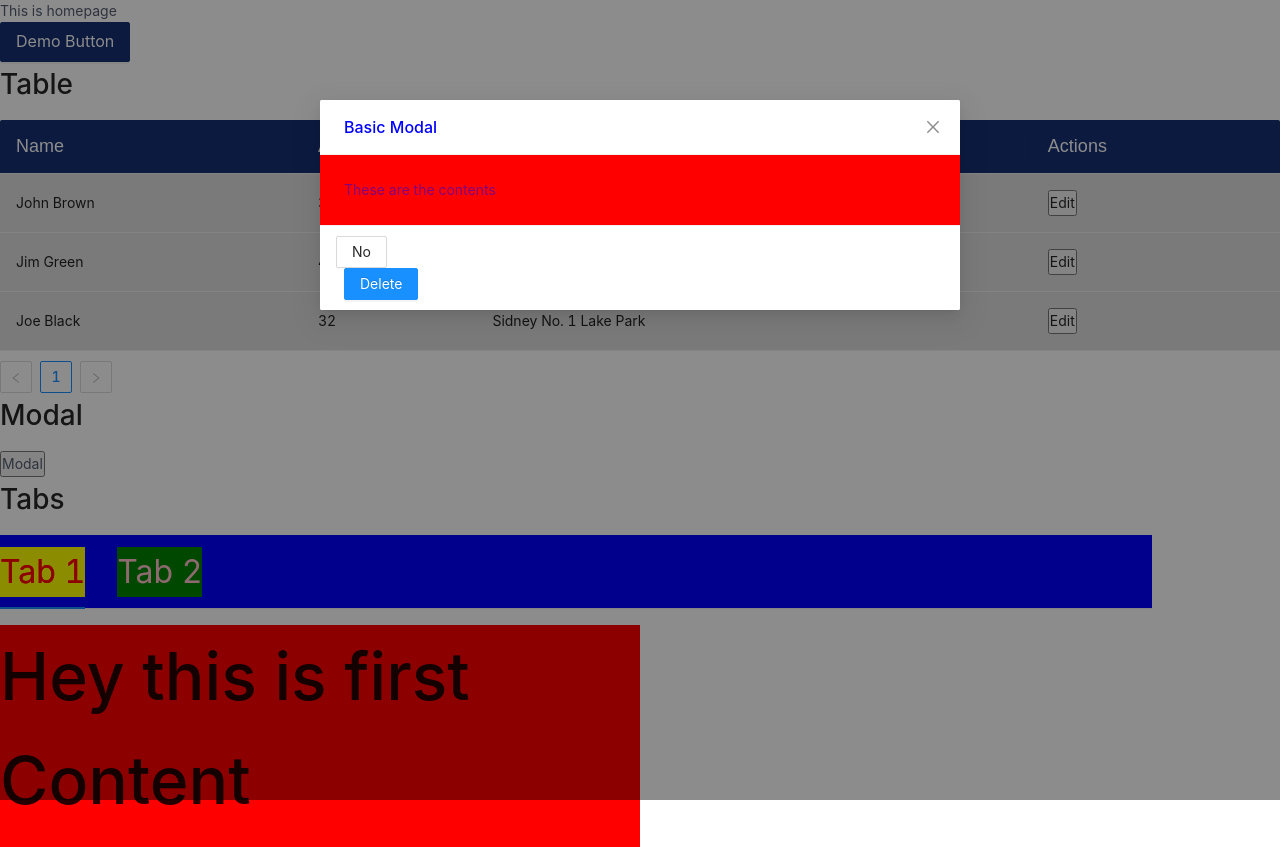
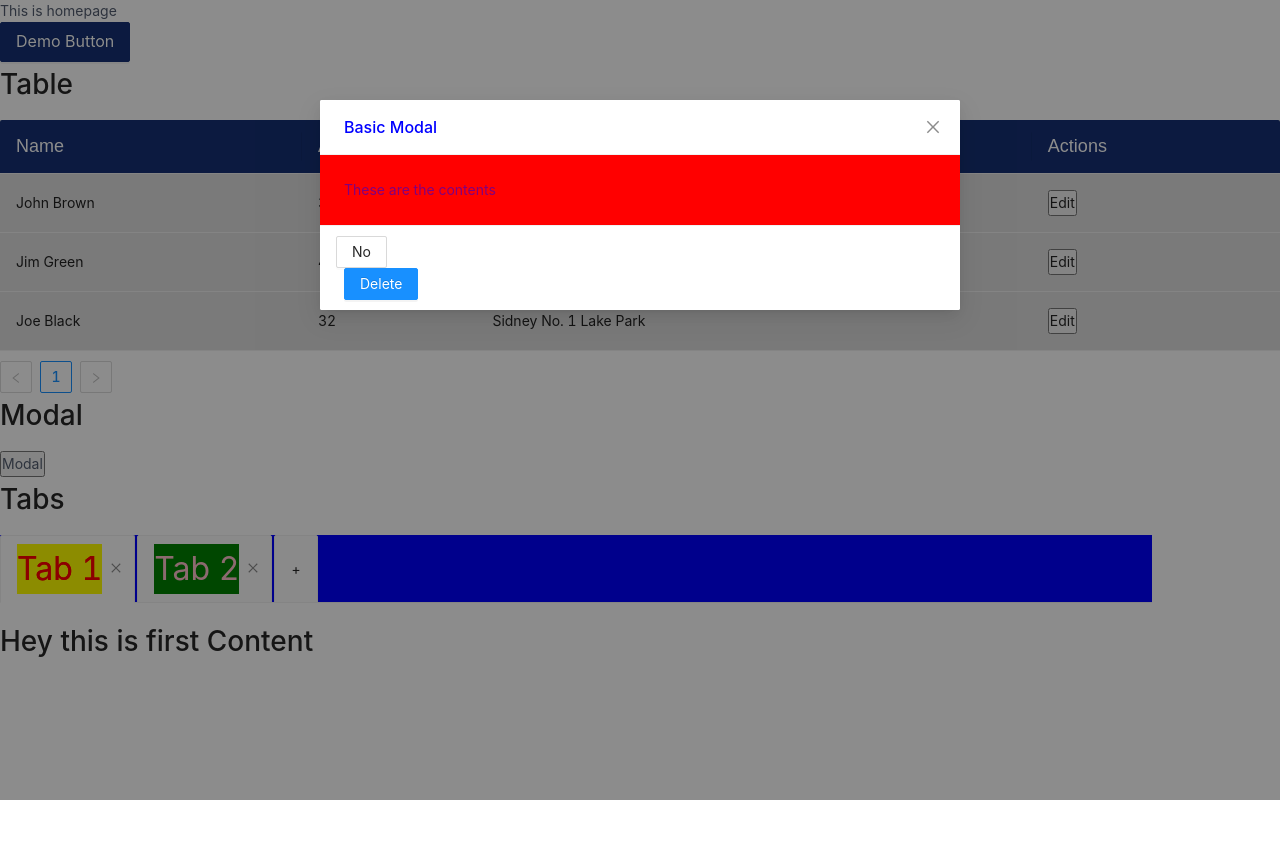
Before and after one commit to w3ngithub/wenhub, a Next.js app: page / in a window 1280 px wide. After the commit the page ends 800 px from the top, so only its background shows below. Built offline with nearby package versions, Linux system fonts and the light colour scheme.

Commit message:
dynamic tab add and remove finished design to be changed in add panel

```diff
--- /dev/null
+++ b/app/components/elements/Tabs/AddPane.js
@@ -0,0 +1,30 @@
+import React from 'react'
+import { Row, Col, Input, Button } from 'antd'
+
+const getUniqueId = (data) => data.reduce((a, c) => +a.id > +c.id ? +a.id + 1 : +c.id + 1, 1)
+const initialData = { tab: "", content: "" }
+
+const AddPane = ({ onSubmit, panes }) => {
+
+    const [data, setData] = React.useState(initialData)
+    const handleData = (e) => setData(th => ({ ...th, [e.target.name]: e.target.value }))
+
+    return (
+        <Row>
+            <Col span={12} offset={6}>
+                <form onSubmit={(e) => {
+                    e.preventDefault()
+                    onSubmit({ id: getUniqueId(panes) + "", ...data });
+                    setData(initialData)
+                }}>
+                    <Input type="text" name="tab" placeholder="Add Header" onChange={handleData} value={data.tab} />
+                    <Input type="text" name="content" placeholder="Add Content" onChange={handleData} value={data.content} />
+                    <Button type="primary" htmlType="submit">Submit</Button>
+                </form>
+            </Col>
+
+        </Row>
+    )
+}
+
+export default AddPane
--- a/app/components/elements/Tabs/index.js
+++ b/app/components/elements/Tabs/index.js
@@ -1,34 +1,71 @@
-import React from 'react'
+import React, { useRef, useState, useEffect } from 'react'
 import PropTypes from 'prop-types';
 import { Tabs } from 'antd'
+import useOutsideClick from 'hooks/outsideClickHook';
+import AddPane from './AddPane';
 
 const { TabPane } = Tabs
 
 const renderTabBar = (props, DefaultTabBar) => <DefaultTabBar {...props} />;
 
-const Tab = ({ type, tabs, onChange, tabBarStyle }) => {
+const Tab = ({ type, tabs, tabBarStyle, style }) => {
+
+    const ref = useRef()
+    const [activeKey, setActiveKey] = useState("1")
+    const [panes, setPanes] = useState([...tabs])
+
+    useEffect(() => panes.length === 0 && setActiveKey('0'), [panes])
+
+    useOutsideClick(ref, () => setActiveKey(panes[0]?.id))
+
+    const add = () => setActiveKey("0")
+
+    const remove = (key) => setPanes(pane => ([...pane].filter(x => x.id !== key)))
+    const onEdit = (targetKey, action) => action === "add" ? add() : remove(targetKey);
+
+    const addTab = (datas) => {
+        let data = datas
+        setPanes(p => ([...p, { ...data }]))
+        setActiveKey(datas['id'])
+    }
 
     return (
+        <div ref={ref}>
             <Tabs
                 defaultActiveKey="1"
                 type={type}
                 renderTabBar={renderTabBar}
-            onChange={onChange}
+                onChange={(key) => { setActiveKey(key); }}
                 tabBarStyle={tabBarStyle}
+                style={style}
+                activeKey={activeKey}
+                onEdit={onEdit}
             >
-            {tabs.map(({ tab, key, content, style }) => (
-                <TabPane tab={tab} key={key} style={style} >
+                {panes.map(({ tab, id, content, style }) => (
+                    <TabPane tab={tab} key={id} style={style} >
                         {content}
                     </TabPane>
                 ))}
+                {
+                    type === "editable-card" && <TabPane tab="+" key={"0"} closable={false}>
+                        <AddPane onSubmit={addTab} panes={panes} />
+                    </TabPane>
+                }
+
             </Tabs>
+
+
+        </div>
+
     )
 }
 
 Tab.defaultProps = {
+    type: "editable-card",
+    tabBarStyle: { background: "blue", width: "90%" },
     tabs: [
         {
-            key: "1",
+            id: "1",
             tab: <div style={{ background: "yellow" }}>
                 Tab 1
             </div>,
@@ -36,7 +73,7 @@ Tab.defaultProps = {
             style: { background: "red", height: "222px", fontSize: "33px", width: "50%" },
         },
         {
-            key: "2",
+            id: "2",
             tab: <div style={{ background: "green" }}>
                 Tab 2
             </div>,
@@ -44,15 +81,14 @@ Tab.defaultProps = {
             style: { background: "blue", height: "122px", fontSize: "33px", width: "90%" },
         }
     ],
-    onChange: (key) => console.log(key)
+    style: { background: "black" }
 }
 
 Tab.propTypes = {
     tabs: PropTypes.array.isRequired,
-    onChange: PropTypes.func,
     type: PropTypes.string,
-    headerBackground: PropTypes.string,
-    tabBarStyle: PropTypes.object
+    tabBarStyle: PropTypes.object,
+    style: PropTypes.object,
 }
 
 export default Tab
--- a/app/components/modules/Test1/index.js
+++ b/app/components/modules/Test1/index.js
@@ -23,6 +23,23 @@ const ContentTwo = () => {
 
 const Test1 = () => {
     const [visible, setVisible] = React.useState(true)
+    const [panes, setPane] = React.useState([
+        {
+            id: "1",
+            tab: <div style={{ background: "yellow", color: "red", fontSize: "2rem" }}>
+                Tab 1
+            </div>,
+            content: <ContentOne />,
+        },
+        {
+            id: "2",
+            tab: <div style={{ background: "green", color: "pink", fontSize: "2rem" }}>
+                Tab 2
+            </div>,
+            content: <ContentTwo />,
+            style: { background: "blue", height: "122px", fontSize: "33px", width: "90%" },
+        }
+    ])
     return (
         <div>
             <div>
@@ -53,24 +70,9 @@ const Test1 = () => {
                 <h1>Tabs</h1>
                 <Tab
                     tabBarStyle={{ background: "blue", width: "90%" }}
-                    tabs={[
-                        {
-                            key: "1",
-                            tab: <div style={{ background: "yellow", color: "red", fontSize: "2rem" }}>
-                                Tab 1
-                            </div>,
-                            content: <ContentOne />,
-                            style: { background: "red", height: "222px", fontSize: "33px", width: "50%" },
-                        },
-                        {
-                            key: "2",
-                            tab: <div style={{ background: "green", color: "pink", fontSize: "2rem" }}>
-                                Tab 2
-                            </div>,
-                            content: <ContentTwo />,
-                            style: { background: "blue", height: "122px", fontSize: "33px", width: "90%" },
-                        }
-                    ]} />
+                    tabs={panes}
+                    style={{ background: "ccff33" }}
+                />
             </div>
         </div >
     )
--- a/app/styles/css/_index.css
+++ b/app/styles/css/_index.css
@@ -1,2 +1,3 @@
 @import 'css/abstracts/variable.css';
 @import 'css/components/table.css';
+@import 'css/components/tabs.css';
--- /dev/null
+++ b/app/styles/css/components/tabs.css
@@ -0,0 +1,3 @@
+button.ant-tabs-nav-add{
+    display: none;
+}
```
Lines whose indentation alone changed are shown as unchanged.
